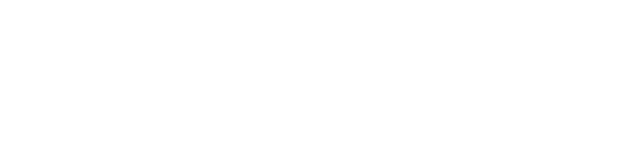
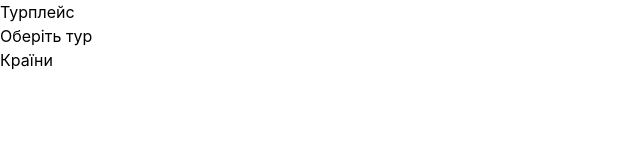
Before and after one commit to red0r4nge/frontend_09, a plain HTML site: page index.html in a window 1280 px wide. Shown: the whole page, without its empty margins (0-640 px from the left). Drawn offline with nearby package versions, Linux system fonts and the light colour scheme.

Commit message:
header in index.html, primary.html

```diff
--- a/index.html
+++ b/index.html
@@ -4,9 +4,20 @@
   <meta charset="UTF-8">
   <meta http-equiv="X-UA-Compatible" content="IE=edge">
   <meta name="viewport" content="width=device-width, initial-scale=1.0">
-  <title>Document</title>
+  <title>Оберіть тур</title>
+  <link rel="stylesheet" href="styles/style.css">
+  <link rel="stylesheet" href="https://unpkg.com/flowbite@1.5.2/dist/flowbite.min.css" />
+  <style>
+    @import url('https://fonts.googleapis.com/css2?family=Roboto:wght@400;700&display=swap');
+  </style>
 </head>
 <body>
-
+  <header class="header">
+    <h1 class="logoheader">Турплейс</h1>
+    <ul class="nav">
+      <li class="nav__item"><a class="nav__link" href="#">Оберіть тур</a></li>
+      <li class="nav__item"><a class="nav__link" href="pages/countries.html">Країни</a></li>
+    </ul>
+  </header>
 </body>
 </html>
```
Also changed, not shown: pages/primary.html (+13 -2 lines).
